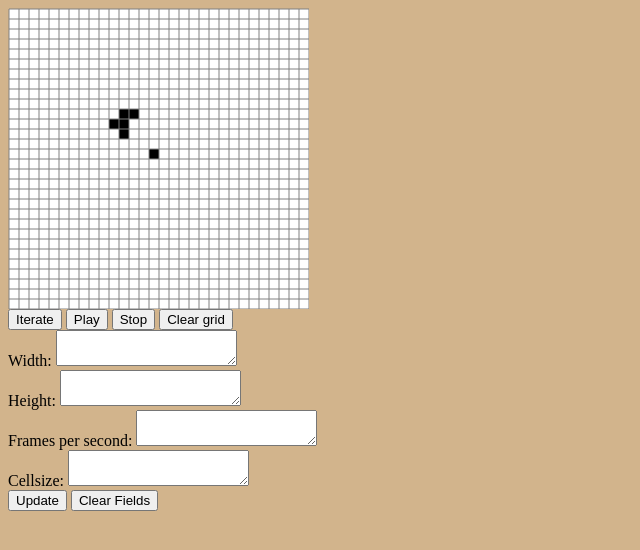
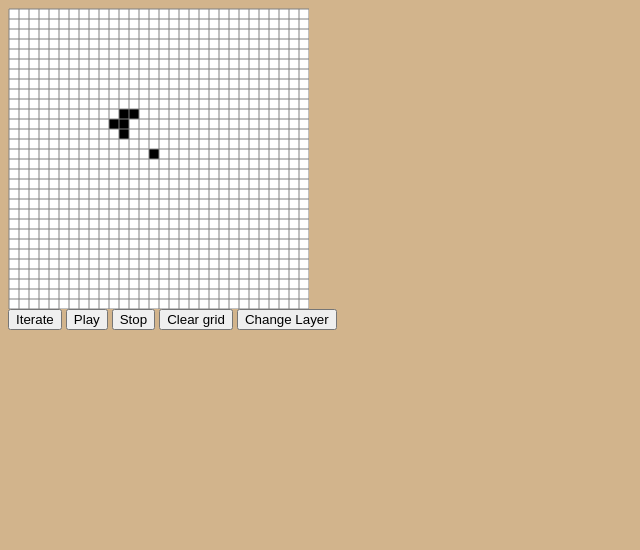
Before and after one commit to santanche/mlca, a plain HTML site: page mlca_home.html in a window 1280 px wide. Both pictures are taken after a click on the element 158 px from the left and 158 px from the top of the page. Shown: the whole page, without its empty margins (0-640 px from the left). Drawn offline with Linux system fonts and the light colour scheme.

Commit message:
Changed layer visibility initialization, fixed layer buffer being the same for all layers, added changeLayer method and added some dumb rules to validate the multi-layer architecture!

```diff
--- a/mlca_IDisplay.js
+++ b/mlca_IDisplay.js
@@ -32,7 +32,12 @@ mlca.IDisplay = function(specs){
 		selectedCell.y = Math.floor((e.pageY - canvas.offsetTop -2)/specs.cellSize);
 		//Placeholder
 
-		if (selectedLayer === undefined) selectedLayer = mlca.layerList[0];
+        var i;
+        for(i = 0; i<mlca.layerList.length; i++){
+               if(mlca.layerList[i].isVisible){
+                    selectedLayer = mlca.layerList[i];
+               }
+        }
 
 		selectedLayer.write(
 			 selectedCell,
@@ -71,6 +76,17 @@ mlca.IDisplay.prototype = {
 	},
 	 changeLayer:function(){
 	 'use strict';
+         var i;
+         for(i = 0; i<mlca.layerList.length; i++){
+            if(mlca.layerList[i].isVisible){
+                mlca.layerList[i].isVisible = false;
+                mlca.layerList[(i+1) % mlca.layerList.length].isVisible = true;
 
+                this.drawBackground();
+                this.drawLayer(mlca.layerList[(i+1) % mlca.layerList.length]);
+                this.drawGrid();
+                break;
+            }
+        }
 	}
 };
--- a/mlca_Layer.js
+++ b/mlca_Layer.js
@@ -14,7 +14,7 @@
       dimensions,
       type,
       topology,
-		defaultState,
+      defaultState,
       layerID,
       interfaceData
    }
@@ -40,17 +40,18 @@
 
 mlca.Layer = function(specs) {
     'use strict';
+    this.buffer = [];
     this.dimensions = specs.dimensions;
-    this.isVisible = true;
+    this.isVisible = specs.visibility;
     this.id = specs.layerID;
     this.type = specs.type;
     this.topology = specs.topology;
-	 this.defaultState = specs.defaultState;
+    this.defaultState = specs.defaultState;
     this.interfaceData = specs.interfaceData;
     this.initDataStructure(specs.DataStructure);
-    console.log(this.id + "'s data structure initialized");
     this.buffer.current=this.buffer[0];
     this.buffer.next=this.buffer[1];
+    console.log(this.id + "'s data structure initialized");
     return this;
     };
 
@@ -58,8 +59,7 @@ mlca.Layer.prototype = {
     type : '',
     id : '',
     interfaceData: {},
-    buffer:[],
-	 clear: function(state){
+    clear: function(state){
 	if (state===undefined){
 	    if (this.defaultState!==undefined){
 		state = this.defaultState;
--- a/mlca_automaton.js
+++ b/mlca_automaton.js
@@ -128,6 +128,19 @@ mlca.automaton.begin = function(){
 			compOperation: '<='
 		    })],
 	    }),
+        // TEST ADDED
+        new mlca.Rule({
+		layerID:'main',
+		targetState:false,
+		conditions:[
+		    new mlca.Condition({
+			targetLayerID:'TEST',
+			kernel:mlca.kernels.self,
+			stateToCount:true,
+			number: 1,
+			compOperation: '=='
+		    })]
+	    }),
 	    new mlca.Rule({
 		layerID:'main',
 		targetState:false,
@@ -166,6 +179,7 @@ mlca.automaton.begin = function(){
 	gol :
 	{
 	    dimensions: mlca.fieldSize,
+        visibility: true,
 	    type: 'boolean',
 	   	    topology: 'xyloop',
 	    layerID: 'main',
@@ -187,6 +201,32 @@ mlca.automaton.begin = function(){
 		    return ret;
 		}// end stateRepresentation
 	    }// end interfaceData
+	},// end specs
+    second :
+	{
+	    dimensions: mlca.fieldSize,
+        visibility: false,
+	    type: 'boolean',
+	   	    topology: 'xyloop',
+	    layerID: 'TEST',
+	    DataStructure:mlca.WorstMatrix,
+	    defaultState:false,
+	    interfaceData:{
+		stateAlternate: function (state){
+		    return !state;
+		},
+		stateRepresentation: function (state){
+		    var ret;
+		    switch (state){
+		    case true:
+			ret = 'red';
+			break;
+		    default:
+			ret = 'blue';
+		    }
+		    return ret;
+		}// end stateRepresentation
+	    }// end interfaceData
 	}// end specs
     };
     mlca.conditions = {};
@@ -199,6 +239,7 @@ mlca.automaton.begin = function(){
     */
 
     mlca.layerList.push(new mlca.Layer(mlca.layers.gol));
+    mlca.layerList.push(new mlca.Layer(mlca.layers.second));
     mlca.rulesetList.push(new mlca.Ruleset({
 	ruleList:mlca.rulelists.gol,
 	layerID:'main'
--- a/mlca_home.html
+++ b/mlca_home.html
@@ -30,49 +30,7 @@
 				}
 				mlca.automaton.draw();
    				 })();">Clear grid</button>
-    <br>
-    Width: <textarea id="formWidth"></textarea><br>
-    Height: <textarea id="formHeight"></textarea><br>
-    Frames per second: <textarea id="fps"></textarea><br>
-    Cellsize: <textarea id="cellSize"></textarea><br>
-
-    <button id="update" onClick="(function(){
-   				 var reload = false;
-   				 var k = document.getElementById('formWidth').value;
-   				 var j;
-   				 if (k !== ''){j = +k;
-   				 if (j){
-   				 mlca.automaton.displayInfo.dimensions.x=j;
-   				 reload = true;}
-   				 else k = 'Invalid input';
-   				 }
-   				 k = document.getElementById('formHeight').value;
-   				 if (k !== ''){j = +k;
-   				 if (j) {
-	   			 mlca.automaton.displayInfo.dimensions.y=j;
-   				 reload = true;}
-   				 else k = 'Invalid input';
-   				 }
-   				 k = document.getElementById('fps').value;
-   				 if (k !== '') {j = +k;
-   				 if (j) mlca.automaton.fps=j;
-   				 else k = 'Invalid input';
-   				 }
-   				 k = document.getElementById('cellSize').value;
-   				 if (k !== ''){j = +k;
-   				 if (j) {
-   				 mlca.automaton.displayInfo.cellSize=j;
-   				 reload = false;}
-   				 else k = 'Invalid input';
-   				 }
-   				 if (reload) mlca.automaton.begin();
-   				 })();">Update</button>
-<button id="clear" onClick="(function(){
-   				 document.getElementById('formWidth').value = '';
-   				 document.getElementById('formHeight').value = '';
-   				 document.getElementById('fps').value = '';
-   				 document.getElementById('cellSize').value = '';
-   				 })();">Clear Fields</button>
+    <button id="change" onClick="mlca.automaton.display.changeLayer()">Change Layer</button>
   </body>
 
 </html>
```
